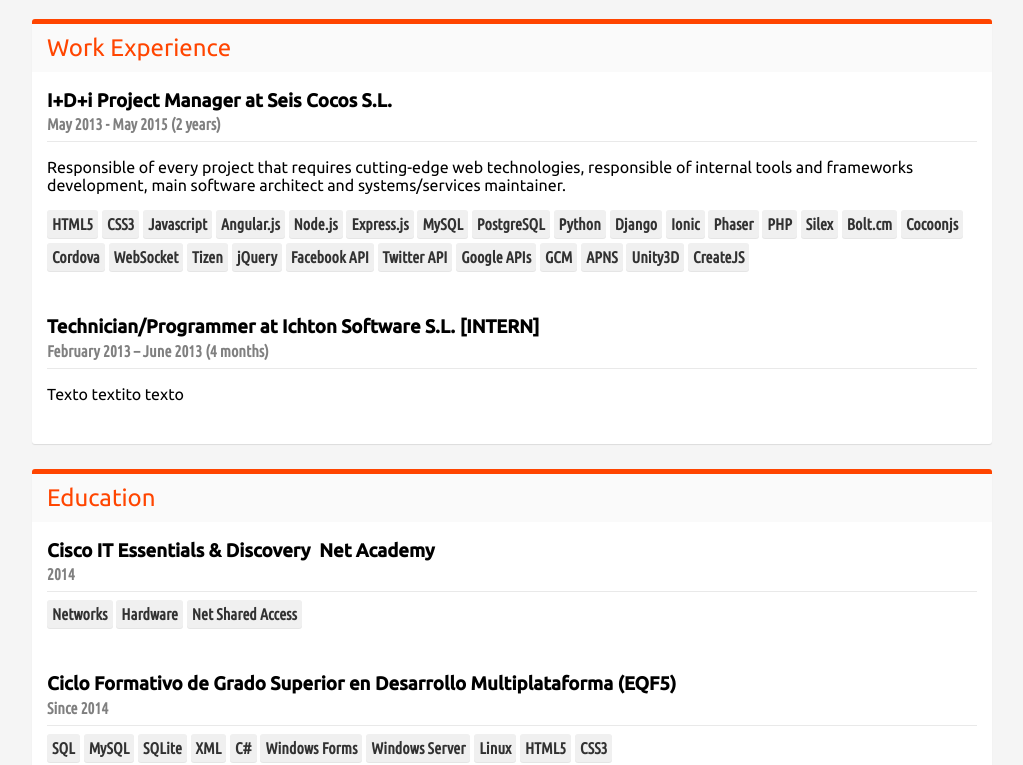
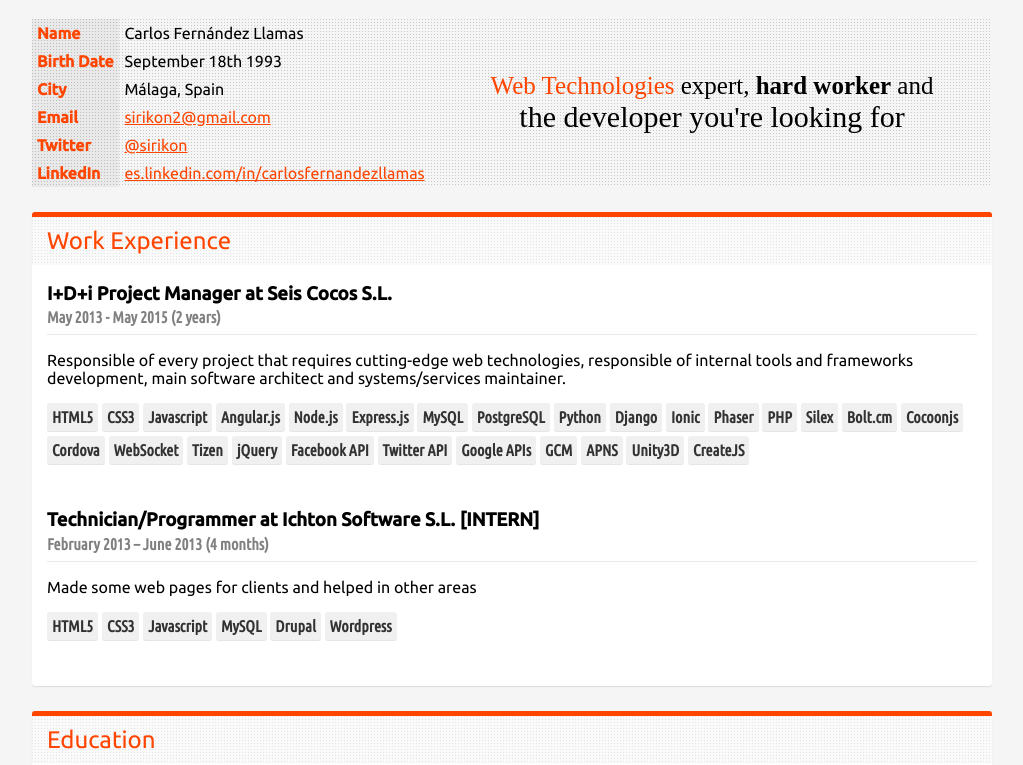
Before and after one commit to Sirikon/cv, a website: page index.html in a window 1280 px wide. Shown: the part 61-826 px from the top of the page, without its empty margins (128-1151 px from the left). Drawn offline with Linux system fonts and the light colour scheme; a web font is replaced by a local one.

Commit message:
Some updates

```diff
--- a/index.html
+++ b/index.html
@@ -9,6 +9,43 @@
 	<div am-Container>
 		<div am-Header>
 			<h1>Carlos Fernández Llamas</h1>
+		</div>
+
+		<div am-About>
+			<table cellspacing="0">
+				<tr>
+					<td>Name</td>
+					<td>Carlos Fernández Llamas</td>
+				</tr>
+				<tr>
+					<td>Birth Date</td>
+					<td>September 18th 1993</td>
+				</tr>
+				<tr>
+					<td>City</td>
+					<td>Málaga, Spain</td>
+				</tr>
+				<tr>
+					<td>Email</td>
+					<td>
+						<a href="mailto:sirikon2@gmail.com">sirikon2@gmail.com</a>
+					</td>
+				</tr>
+				<tr>
+					<td>Twitter</td>
+					<td>
+						<a href="http://twitter.com/sirikon" target="_blank">@sirikon</a>
+					</td>
+				</tr>
+				<tr>
+					<td>LinkedIn</td>
+					<td>
+						<a href="https://es.linkedin.com/in/carlosfernandezllamas" target="_blank">es.linkedin.com/in/carlosfernandezllamas</a>
+					</td>
+				</tr>
+			</table><div am-Quote>
+				<p><span>Web Technologies</span> expert, <b>hard worker</b> and<br><big>the developer you're looking for</big></p>
+			</div>
 		</div>
 
 		<div am-Content>
@@ -55,8 +92,16 @@
 				<h4>February 2013 – June 2013 (4 months)</h4>
 				<hr>
 				<p>
-					Texto textito texto
+					Made some web pages for clients and helped in other areas
 				</p>
+				<div am-Skills>
+					<span>HTML5</span>
+					<span>CSS3</span>
+					<span>Javascript</span>
+					<span>MySQL</span>
+					<span>Drupal</span>
+					<span>Wordpress</span>
+				</div>
 			</article>
 		</div>
 
--- a/src/_fonts.scss
+++ b/src/_fonts.scss
@@ -1,2 +1 @@
-@import url(http://fonts.googleapis.com/css?family=Ubuntu:300,400,500|Ubuntu+Condensed);
-@import url(http://fonts.googleapis.com/css?family=Kaushan+Script);
+@import url(http://fonts.googleapis.com/css?family=Ubuntu:300,400,500|Ubuntu+Condensed|Shadows+Into+Light+Two|Kaushan+Script);
--- a/src/main.scss
+++ b/src/main.scss
@@ -2,6 +2,10 @@
 
 * {
 	font-family: "Ubuntu", "Arial";
+}
+
+a {
+	color: orangered;
 }
 
 [am-Container] {
@@ -24,6 +28,7 @@
 			margin: -1px -15px;
 			padding: 10px 15px;
 			font-weight: normal;
+			background-image: url(../img/dotted_pattern_9.png);
 		}
 
 		h4 {
@@ -34,6 +39,67 @@
 
 		article {
 			margin-bottom: 40px;
+		}
+	}
+
+	[am-About] {
+		//background-color: rgba(0,0,0,0.1);
+		background-image: url(../img/dotted_pattern.png);
+		margin-bottom: 25px;
+		display: -webkit-flex;
+		display: flex;
+		align-content: center;
+		align-items: center;
+		justify-content: center;
+
+		ul {
+			list-style: none;
+			padding: 0px;
+			margin: 15px 0px;
+		}
+
+		table {
+			width: 400px;
+			border: none;
+			margin: 0px;
+			//margin: 15px 0px;
+
+
+			tr td {
+				padding: 5px;
+				//border: 1px solid rgb(208,208,208);
+				//border-width: 1px 0px 0px 0px;
+			}
+
+			tr:first-child td {
+				border: none;
+			}
+
+			tr td:first-child {
+				background-color: rgba(0,0,0,0.05);
+				font-weight: bold;
+				color: orangered;
+			}
+		}
+
+		[am-Quote] {
+			width: 560px;
+			text-align: center;
+
+			* {
+				font-family: 'Shadows Into Light Two';
+			}
+
+			p {
+				font-size: 25px;
+			}
+
+			span {
+				color: orangered;
+				font-weight: normal;
+			}
+		}
+	}
 }
 
 [am-Skills] {
@@ -52,8 +118,6 @@
 		margin-bottom: 5px;
 	}
 }
-	}
-}
 
 hr {
 	border: 1px solid rgba(211, 211, 211, 0.5);
```
Also changed, not shown: css/main.css, img/dotted_pattern.jpg (added), img/dotted_pattern.png (added), img/dotted_pattern_9.png (added), 3 other files. Lines whose indentation alone changed are shown as unchanged.
